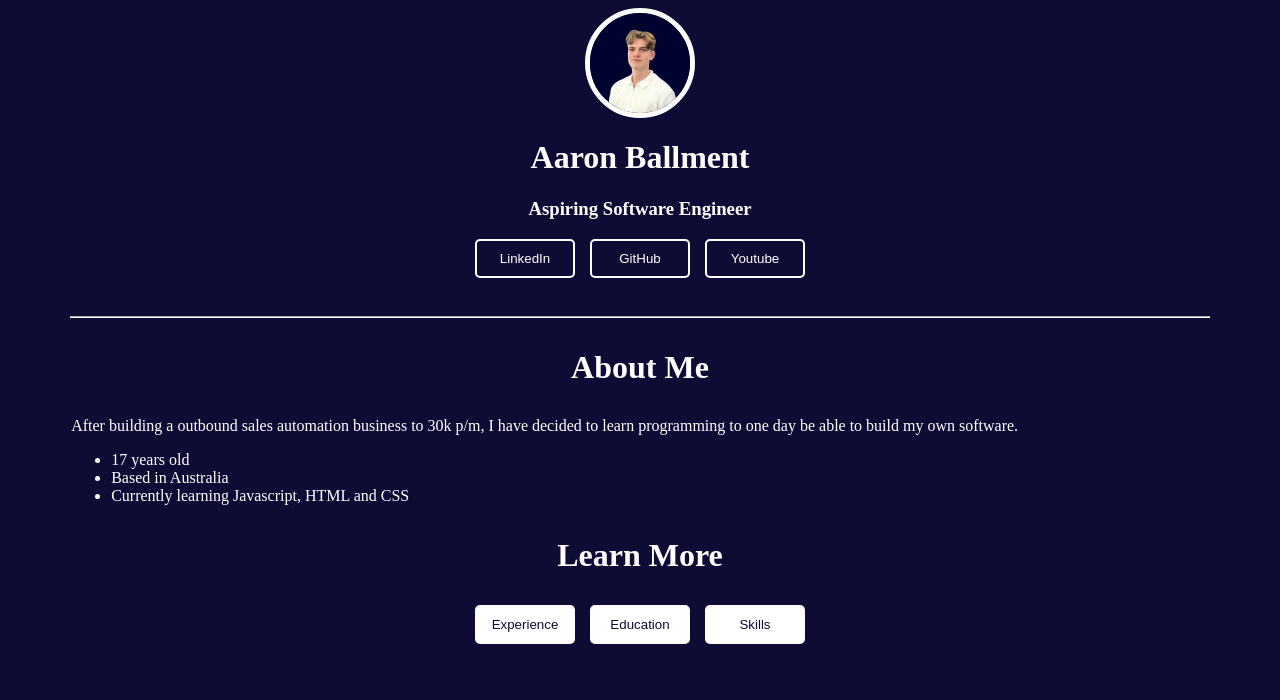
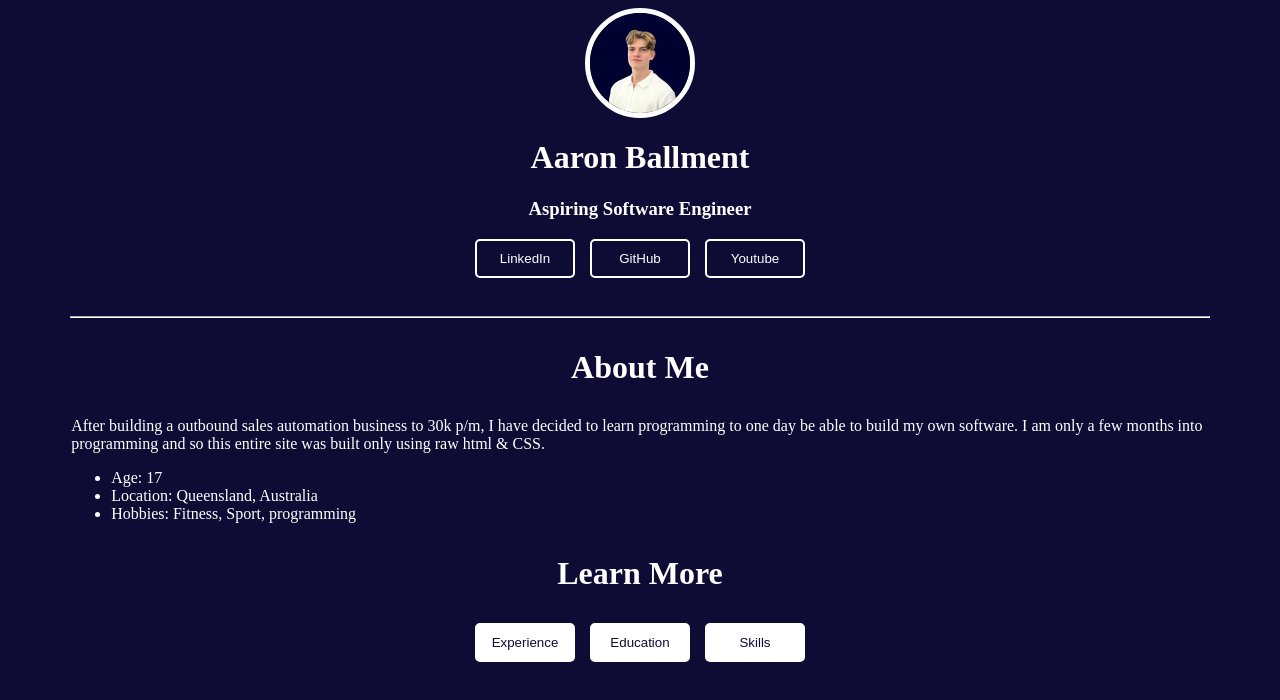
Before and after one commit to aaronballment/portfolio, a plain HTML site: page index.html in a window 1280 px wide. Drawn offline with Linux system fonts and the light colour scheme.

Commit message:
updated bio

```diff
--- a/index.html
+++ b/index.html
@@ -27,11 +27,11 @@
             <hr class = "divider"/>
             <h1 class = "heading">About Me</h1>
             <div class = "content">
-                <p>After building a outbound sales automation business to 30k p/m, I have decided to learn programming to one day be able to build my own software.</p>
+                <p>After building a outbound sales automation business to 30k p/m, I have decided to learn programming to one day be able to build my own software. I am only a few months into programming and so this entire site was built only using raw html & CSS.</p>
                 <ul>
-                    <li>17 years old</li>
-                    <li>Based in Australia</li>
-                    <li>Currently learning Javascript, HTML and CSS</li>
+                    <li>Age: 17</li>
+                    <li>Location: Queensland, Australia</li>
+                    <li>Hobbies: Fitness, Sport, programming</li>
                 </ul>
             </div>
             <h1 class = "heading">Learn More</h1>
```
